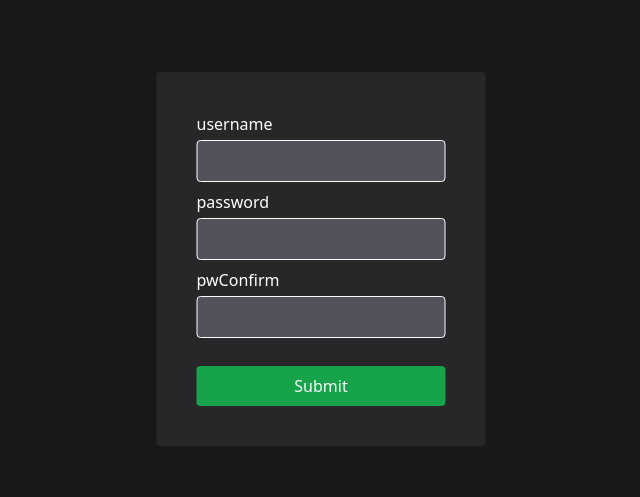
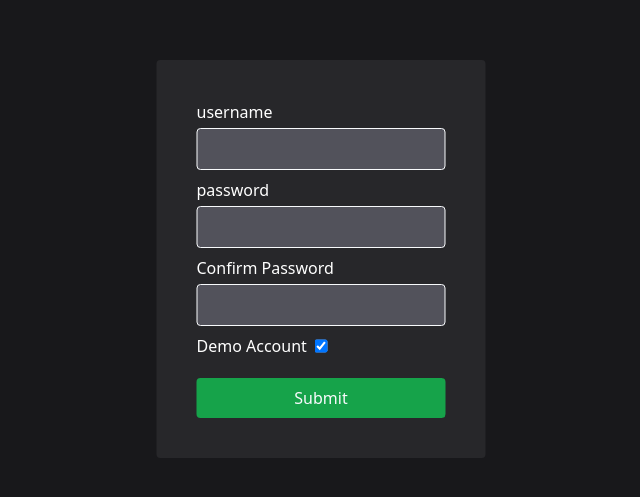
Before and after one commit to thompsonslee/hospitality-management-client, a React (Vite) app: page /register in a window 1280 px wide. Shown: the part 141-638 px from the top of the page, without its empty margins (319-959 px from the left). Built offline with nearby package versions, Linux system fonts and the light colour scheme; no server answers.

Commit message:
add create demo account option

```diff
--- a/src/components/UserForm.tsx
+++ b/src/components/UserForm.tsx
@@ -1,7 +1,8 @@
-import UserFormElement from "./FormElement"
+import UserFormElement from "./UserFormElement"
 import { useState } from "react"
 import UserFormErrorBox from "./UserFormErrorBox"
 import { useNavigate } from "react-router-dom"
+import { Link } from "react-router-dom"
 interface props {
     formType: "login" | "register"
 
@@ -10,6 +11,7 @@ type formData = {
     username: string,
     password: string,
     pwConfirm?: string
+    isDemoAccount?: boolean
 }
 
 
@@ -21,10 +23,15 @@ export default function UserForm({formType}:props){
         username: "",
         password: ""
     }
-    if(formType === "register") initalFormData["pwConfirm"] = ""
+    if(formType === "register"){
+        initalFormData["pwConfirm"] = ""
+        initalFormData["isDemoAccount"] = true
+    }
 
     const [formData, setFormData] = useState(initalFormData)
     const [errors, setErrors] = useState("")
+
+    console.log(formData)
 
     const handleSubmit = (event: React.FormEvent) => {
         event.preventDefault()
@@ -71,6 +78,13 @@ export default function UserForm({formType}:props){
     }
 
     const handleChange = (event: React.ChangeEvent<HTMLInputElement>) => {
+        console.log(event.target.type)
+        if(event.target.type === "checkbox"){
+            console.log("type is checkbox")
+           const {name,checked} = event.target
+           setFormData({...formData,[name]: checked})
+           return
+        }
         const {name,value} = event.target
         setFormData({...formData,[name]: value})
     }
@@ -91,13 +105,35 @@ export default function UserForm({formType}:props){
                 type = "password"
                 onChange={handleChange}
             />
+            {formType === "login" && <div
+                className="text-white text-sm w-full ">
+                Don't have an account?
+                <Link
+                    className="text-green600 font-bold ml-1"
+                    to="/register">
+                    Register
+                </Link>
+            </div>}
             {((formType === "register") && (formData.pwConfirm || formData.pwConfirm === "")) && (
+                <>
                     <UserFormElement
+                        label="Confirm Password"
                         name = "pwConfirm"
                         data = {formData.pwConfirm}
                         type = "password"
                         onChange={handleChange}
                     />
+                    <div className="flex">
+                        <label htmlFor="isDemoAccount">Demo Account</label>
+                        <input
+                            className="ml-2"
+                            name="isDemoAccount"
+                            type="checkbox"
+                            onChange={handleChange}
+                            defaultChecked={true}
+                        />
+                    </div>
+                </>
             )}
             <button className="bg-green600 rounded p-2 mt-5 text-white" type="submit">Submit</button>
         </form>
--- a/src/components/FormElement.tsx
+++ b/src/components/UserFormElement.tsx
@@ -3,12 +3,13 @@ interface Props {
     data: string,
     type: string,
     onChange: React.ChangeEventHandler
+    label?: string,
 }
 
-export default function userFormElement({name,data,type,onChange}:Props){
+export default function userFormElement({name,data,type,onChange,label}:Props){
     return(
         <div className="flex flex-col gap-1 mb-2">
-            <label htmlFor={name}>{name}</label>
+            <label htmlFor={name}>{label? label : name}</label>
             <input
                 className="bg-zinc600 p-2 border-solid border-white border rounded text-white"
                 required
```
Lines whose indentation alone changed are shown as unchanged.
